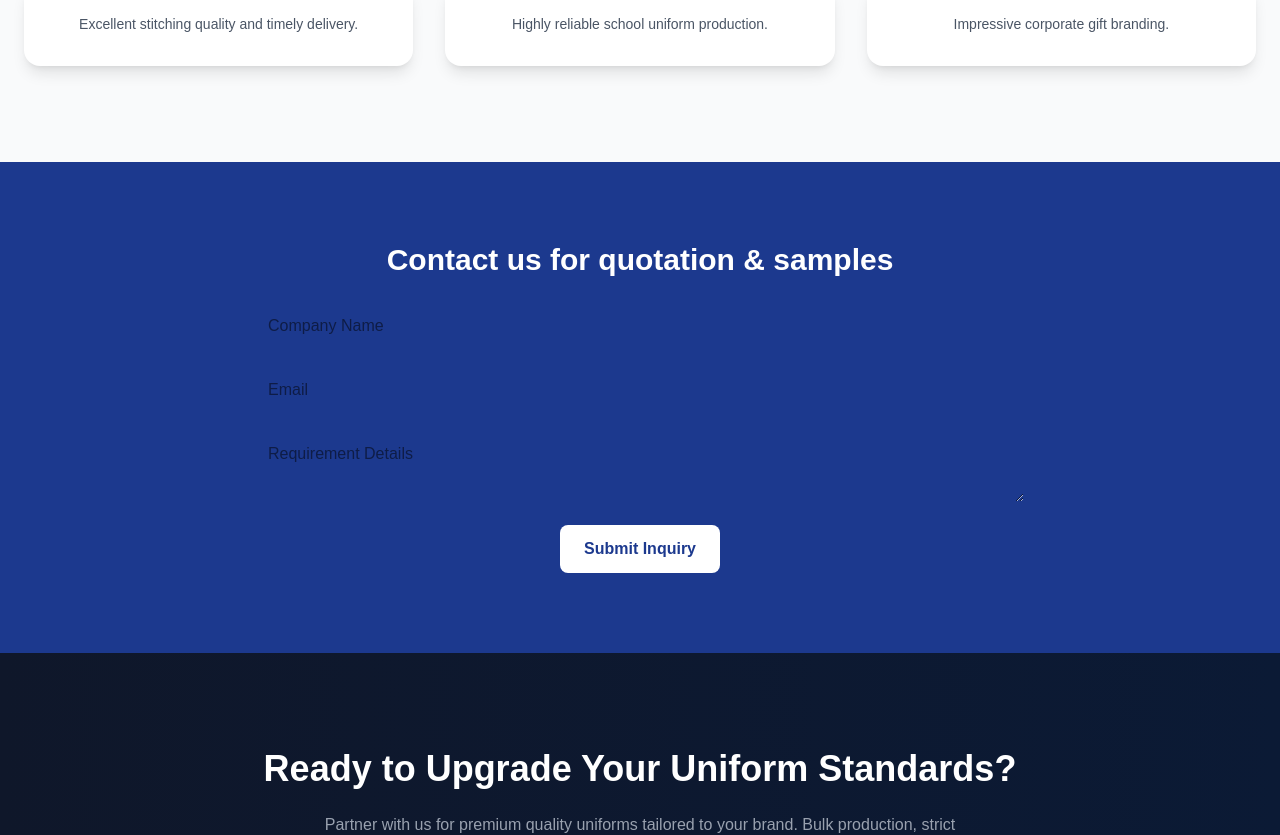
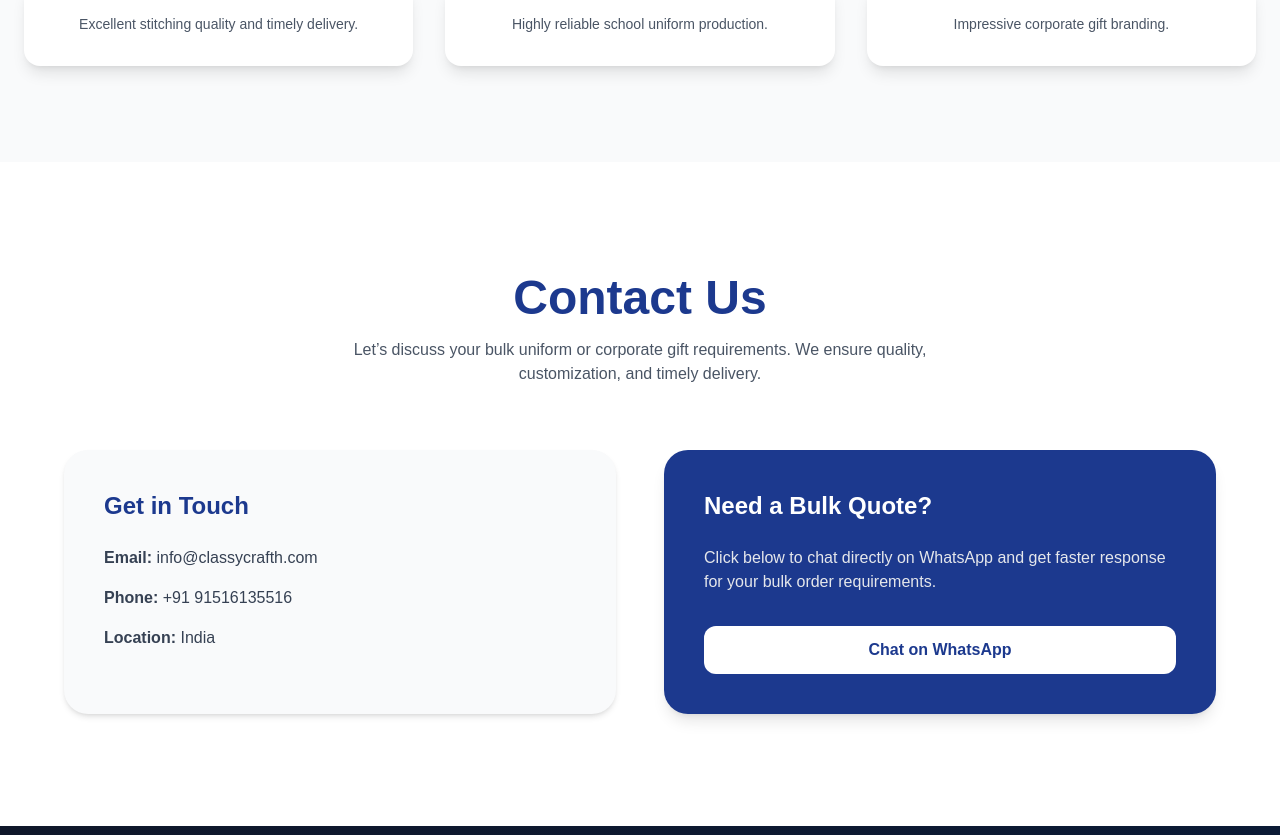
Before and after one commit to classycrafth/classycrafth-website, a Next.js app: page / in a window 1280 px wide. Shown: the part 3690-4525 px from the top of the page. Built offline with nearby package versions, Linux system fonts and the light colour scheme.

Commit message:
Updated contact component

```diff
--- a/src/components/Contact.tsx
+++ b/src/components/Contact.tsx
@@ -1,30 +1,65 @@
+"use client";
+
 export default function Contact() {
   return (
-    <section id="contact" className="bg-blue-900 text-white py-20 px-6">
-      <div className="max-w-3xl mx-auto text-center">
-        <h2 className="text-3xl font-bold mb-6">
-          Contact us for quotation & samples
-        </h2>
+    <section className="bg-white text-gray-800 py-28 px-6">
+      <div className="max-w-6xl mx-auto">
 
-        <form className="space-y-4">
-          <input
-            type="text"
-            placeholder="Company Name"
-            className="w-full p-3 rounded-lg text-black"
-          />
-          <input
-            type="email"
-            placeholder="Email"
-            className="w-full p-3 rounded-lg text-black"
-          />
-          <textarea
-            placeholder="Requirement Details"
-            className="w-full p-3 rounded-lg text-black"
-          />
-          <button className="bg-white text-blue-900 px-6 py-3 rounded-lg font-semibold">
-            Submit Inquiry
-          </button>
-        </form>
+        {/* Heading */}
+        <div className="text-center mb-16">
+          <h2 className="text-5xl font-bold text-blue-900 mb-4">
+            Contact Us
+          </h2>
+          <p className="text-gray-600 max-w-2xl mx-auto">
+            Let’s discuss your bulk uniform or corporate gift requirements.
+            We ensure quality, customization, and timely delivery.
+          </p>
+        </div>
+
+        <div className="grid md:grid-cols-2 gap-12">
+
+          {/* Contact Info */}
+          <div className="bg-gray-50 p-10 rounded-3xl shadow-md">
+            <h3 className="text-2xl font-semibold text-blue-900 mb-6">
+              Get in Touch
+            </h3>
+
+            <div className="space-y-4 text-gray-700">
+              <p>
+                <strong>Email:</strong> info@classycrafth.com
+              </p>
+              <p>
+                <strong>Phone:</strong> +91 91516135516
+              </p>
+              <p>
+                <strong>Location:</strong> India
+              </p>
+            </div>
+          </div>
+
+          {/* CTA Section */}
+          <div className="bg-blue-900 text-white p-10 rounded-3xl shadow-lg flex flex-col justify-center">
+            <h3 className="text-2xl font-semibold mb-6">
+              Need a Bulk Quote?
+            </h3>
+
+            <p className="text-gray-200 mb-8">
+              Click below to chat directly on WhatsApp and get faster
+              response for your bulk order requirements.
+            </p>
+
+            <a
+              href="https://wa.me/9191516135516"
+              target="_blank"
+              rel="noopener noreferrer"
+              className="bg-white text-blue-900 px-6 py-3 rounded-xl font-semibold hover:scale-105 transition duration-300 text-center"
+            >
+              Chat on WhatsApp
+            </a>
+          </div>
+
+        </div>
+
       </div>
     </section>
   );
```
